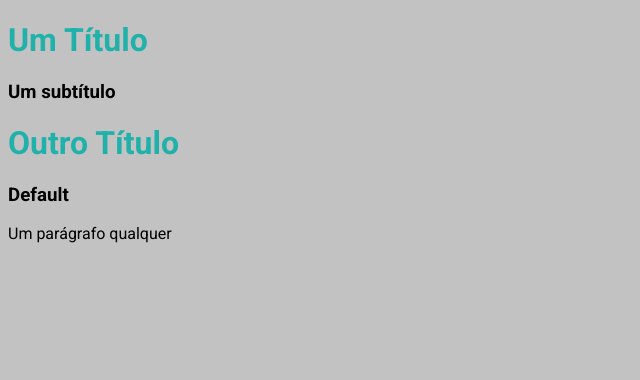
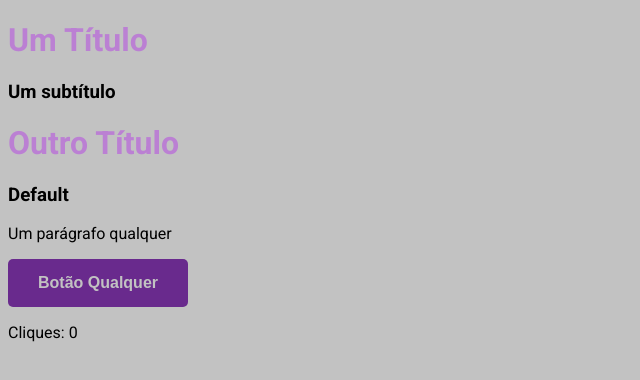
Before and after one commit to herminioneto/react-next-js-exemplos, a Next.js app: page / in a window 1280 px wide. Shown: the top 380 px of the page, without its empty margins (0-640 px from the left). Built offline with nearby package versions, Linux system fonts and the light colour scheme.

Commit message:
Criado useState

```diff
--- a/pages/index.jsx
+++ b/pages/index.jsx
@@ -1,10 +1,20 @@
+import { useState } from "react"
+
 import Head from "next/head"
 
 import Title from "../src/components/title/Title"
 import Subtitle from "../src/components/subtitle/Subtitle"
+import Button from "../src/components/button/Button"
 
 function HomePage () {
-  // Pode-se usar tanto a tag com fechamento automático quanto a normal:
+
+  const [click, setClick] = useState(0)
+
+  const handleClick = () => {
+    // console.log("HANDLE CLICK")
+    setClick(click + 1)
+  }
+
   return (
     <>
       <Head>
@@ -16,6 +26,12 @@ function HomePage () {
         <Title>Outro Título</Title>
         <Subtitle />
         <p>Um parágrafo qualquer</p>
+        <Button
+          onClick={handleClick}
+        >
+          Botão Qualquer
+        </Button>
+        <p>Cliques: {click}</p>
       </div>
     </>
   )
--- /dev/null
+++ b/src/components/button/Button.jsx
@@ -0,0 +1,20 @@
+import styles from "./Button.module.css"
+
+function Button ({ children, onClick }) {
+
+  /* Lembrando que podemos passar como parâmetro tanto o props,
+    e usar o props.children, quanto o destructor. Nesse caso, vamos
+    usar o destructor.
+  */
+
+  return (
+    <button
+      className={styles.button}
+      onClick={onClick}
+    >
+      { children }
+    </button>
+  )
+}
+
+export default Button
--- /dev/null
+++ b/src/components/button/Button.module.css
@@ -0,0 +1,16 @@
+.button {
+  color: #c2c2c2;
+  font-size: 16px;
+  font-weight: bold;
+  background-color: #692a8d;
+  padding: 15px 30px;
+  border: none;
+  border-radius: 5px;
+  cursor: pointer;
+  transition: all 0.25s;
+}
+
+.button:hover {
+  background-color: #7b429c;
+  color: #ffffff;
+}
--- a/src/components/title/Title.module.css
+++ b/src/components/title/Title.module.css
@@ -1,3 +1,3 @@
 .title {
-  color: lightseagreen;
+  color: #bb80d3;
 }
```
